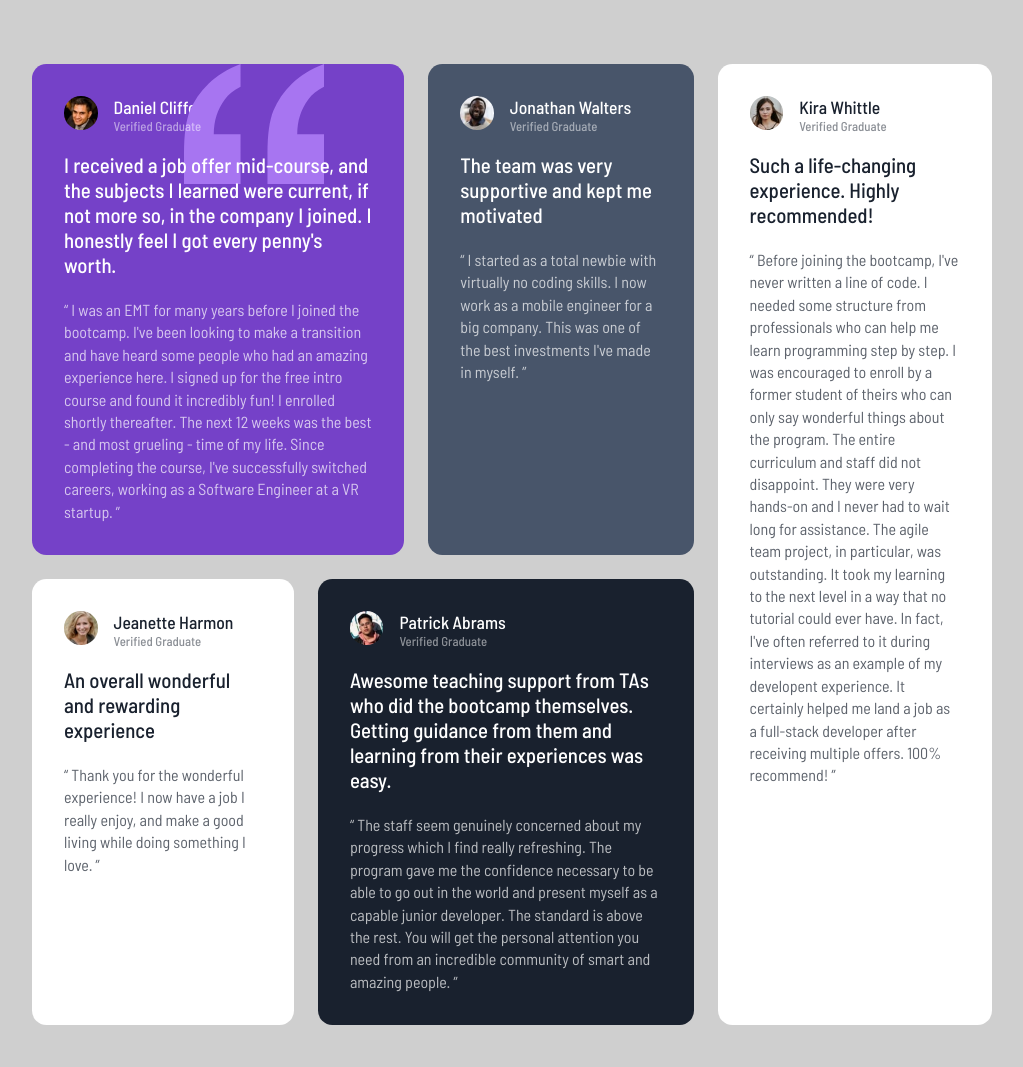
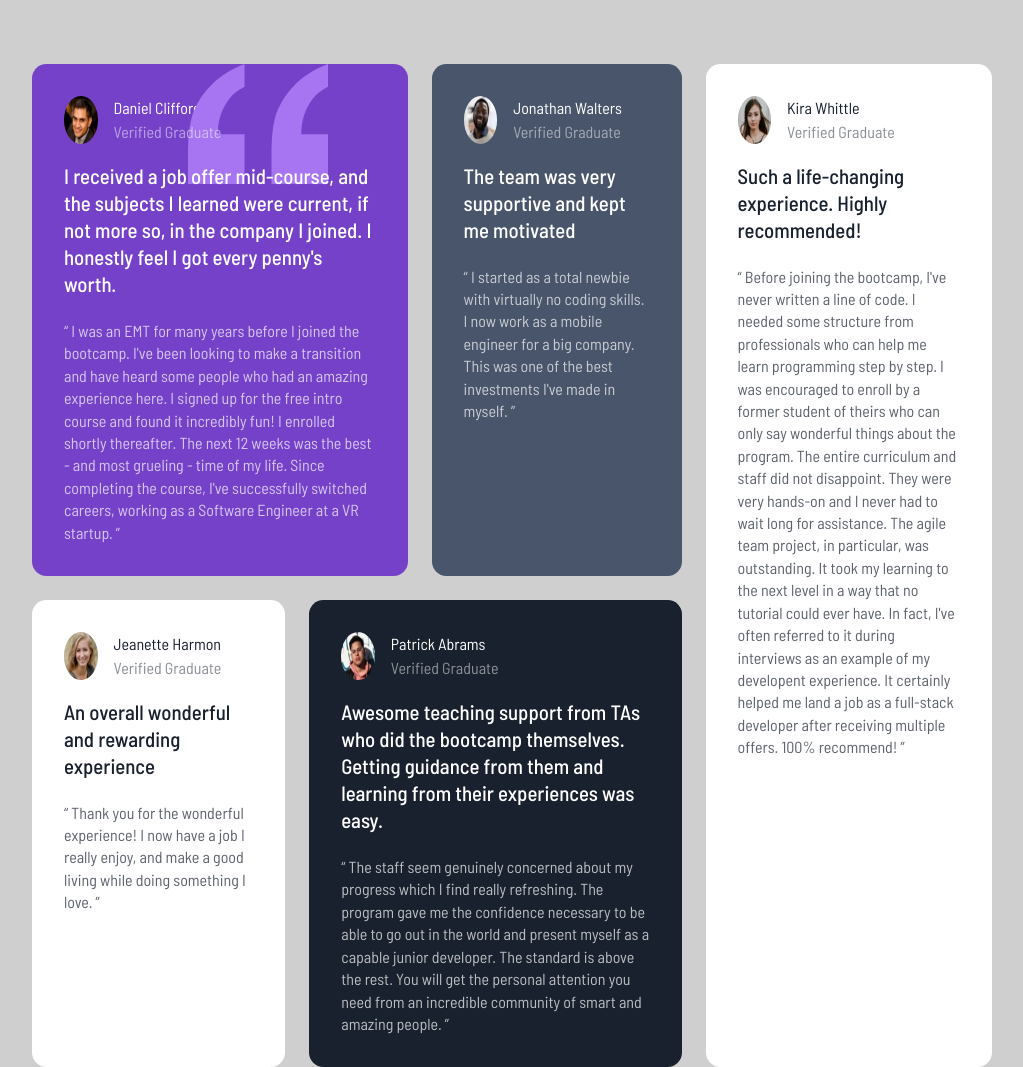
Before and after one commit to dvelatcodes/testimonial-grid, a plain HTML site: page index.html in a window 1280 px wide. Shown: the whole page, without its empty margins (128-1151 px from the left). Before the commit the page ends 1025 px from the top, so only its background shows below. Drawn offline with nearby package versions, Linux system fonts and the light colour scheme.

Commit message:
update: css file

```diff
--- a/index.html
+++ b/index.html
@@ -11,11 +11,10 @@
       sizes="32x32"
       href="./images/favicon-32x32.png"
     />
+    <script src="https://cdn.tailwindcss.com"></script>
     <link rel="stylesheet" href="./style.css" />
     <link rel="stylesheet" href="./media.css" />
     <title>Testimonial Grid</title>
-
-    <style></style>
   </head>
   <body>
     <main>
--- a/style.css
+++ b/style.css
@@ -114,6 +114,7 @@ h2 {
   color: hsl(0, 0%, 100%);
   font-size: 1.3rem;
   font-weight: 500;
+  line-height: 1.7rem;
 }
 
 .kira p:nth-of-type(1),
@@ -121,6 +122,7 @@ h2 {
   color: hsl(219, 29%, 14%);
   font-size: 1.3rem;
   font-weight: 500;
+  line-height: 1.7rem;
 }
 
 .daniel p:nth-of-type(2),
```
